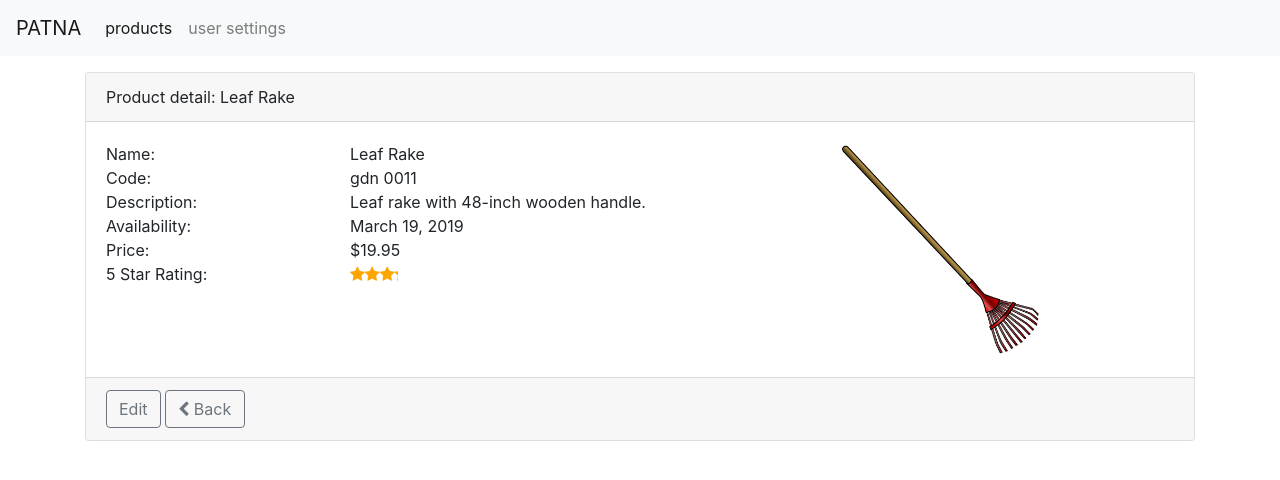
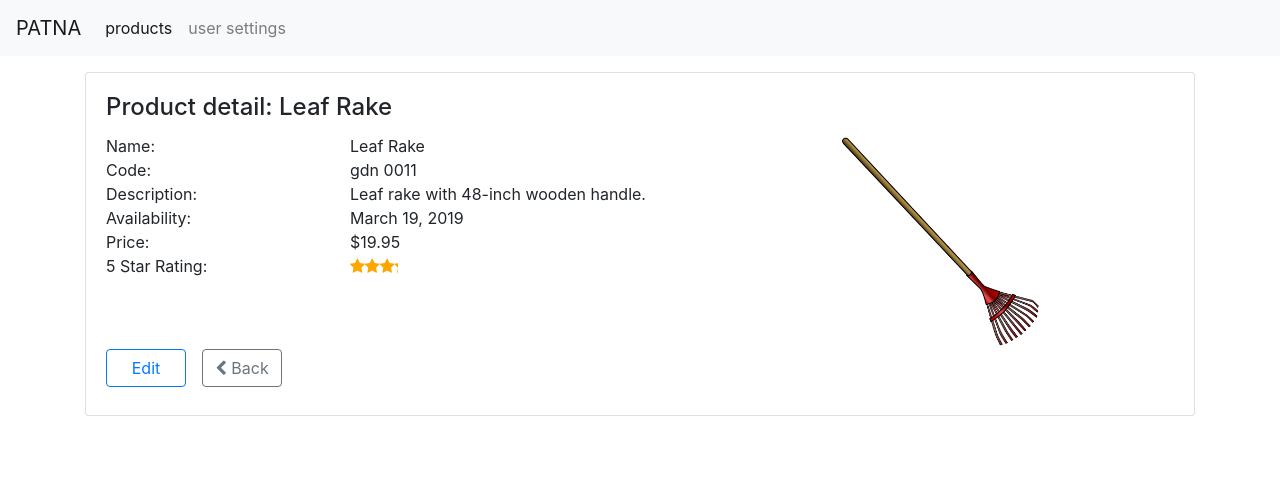
Before and after one commit to shady-abdelhamid/ng-patna, an Angular app: page /products/1 in a window 1280 px wide. Shown: the top 480 px of the page. Built offline with nearby package versions, Linux system fonts and the light colour scheme.

Commit message:
Update product detail

```diff
--- a/src/app/products/product-detail/product-detail.component.html
+++ b/src/app/products/product-detail/product-detail.component.html
@@ -1,10 +1,9 @@
 <div class="card mt-3" *ngIf="product">
-  <div class="card-header">
-    <span>Product detail:</span>
-    {{ product.productName }}
-  </div>
+  <div class="card-body">
+    <h4 class="card-title">
+      <span>Product detail:</span> {{ product.productName }}
+    </h4>
 
-  <div class="card-body">
     <div class="row">
       <div class="col-md-8">
         <div class="row">
@@ -49,12 +48,12 @@
         />
       </div>
     </div>
-  </div>
-
-  <div class="card-footer">
+    <div class="form-group row mb-2">
+      <div class="col-md-4">
         <button
+          class="btn btn-outline-primary mr-3"
+          style="width: 80px"
           type="button"
-      class="btn btn-outline-secondary mr-1"
           [routerLink]="['/products', product.id, 'edit']"
         >
           Edit
@@ -68,3 +67,5 @@
         </button>
       </div>
     </div>
+  </div>
+</div>
```
Lines whose indentation alone changed are shown as unchanged.
